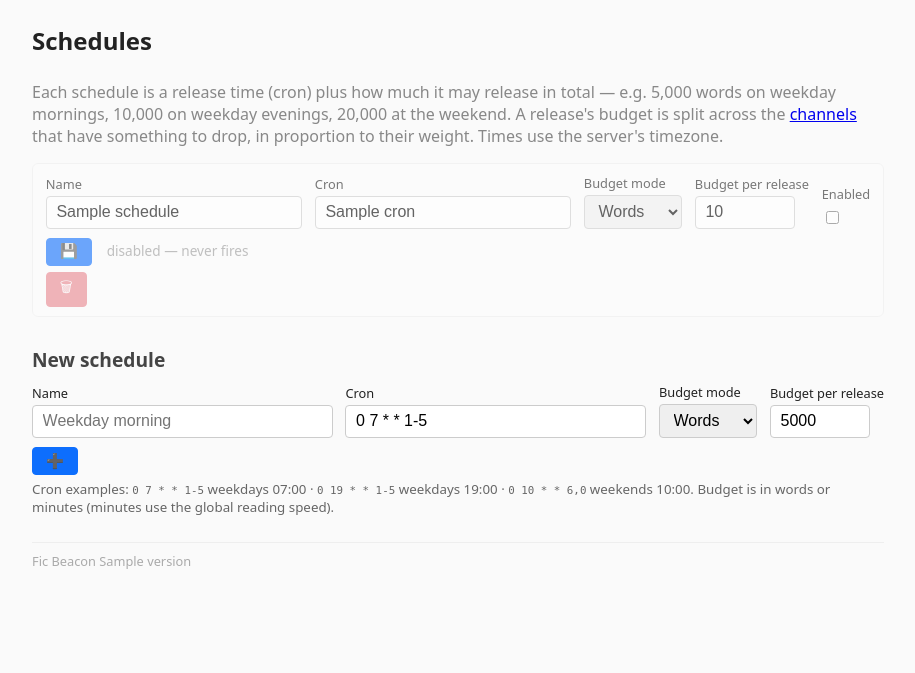
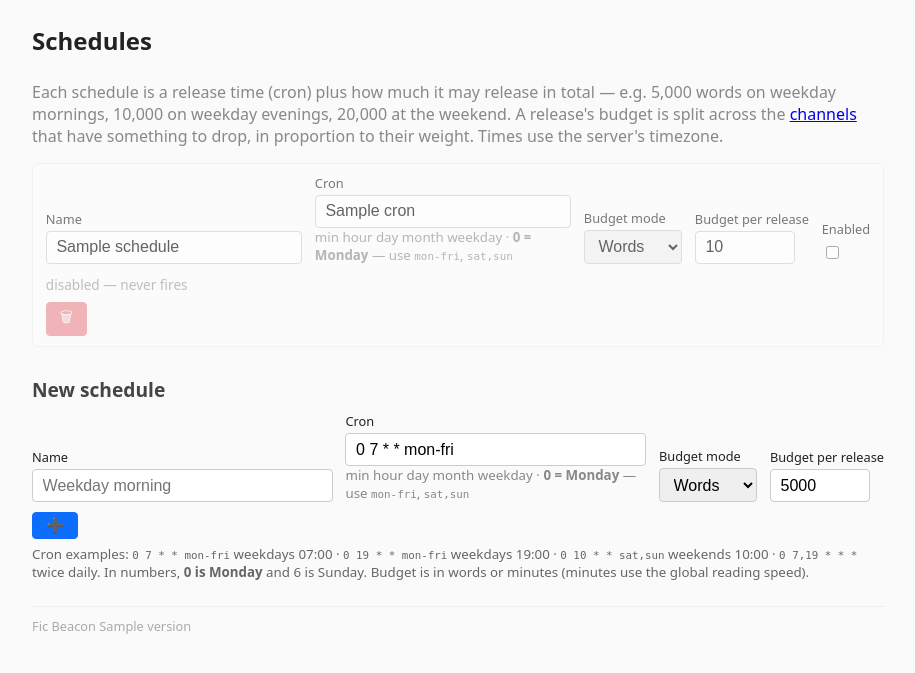
Before and after one commit to Similacrest/fic-beacon, a Python web app: template app/templates/admin/schedules.html in a window 1280 px wide. Shown: the part 63-736 px from the top of the page, without its empty margins (182-1097 px from the left). Run offline with Jinja, Linux system fonts and the light colour scheme; the template is opened without the code that fills it: most values are stand-ins (such as "Sample title", 1, 10 or a date in 2020); some libraries are stand-ins or nearby versions.

Commit message:
feat(schedules): auto-save schedule rows; fix day-of-week cron hints
Pre-existing working-tree change, committed on its own so the ops-findings
fixes that follow stay separate.

```diff
--- a/app/templates/admin/schedules.html
+++ b/app/templates/admin/schedules.html
@@ -23,8 +23,9 @@
     </div>
     <div style="flex:2; min-width:150px">
       <label style="font-size:.8em; display:block">Cron</label>
-      <input type="text" name="cron" value="{{ sc.cron if sc else '0 7 * * 1-5' }}" required style="width:100%"
-             title="5-field crontab: minute hour day-of-month month day-of-week">
+      <input type="text" name="cron" value="{{ sc.cron if sc else '0 7 * * mon-fri' }}" required style="width:100%"
+             title="5-field crontab: minute hour day-of-month month day-of-week. Day numbers are 0=Monday … 6=Sunday (not Sunday=0 as in classic cron) — prefer names: mon-fri, sat,sun.">
+      <small style="color:#888; display:block">min hour day month weekday · <b>0 = Monday</b> — use <code>mon-fri</code>, <code>sat,sun</code></small>
     </div>
     <div style="min-width:90px">
       <label style="font-size:.8em; display:block">Budget mode</label>
@@ -48,15 +49,19 @@
 
 {% for sc in schedules %}
 <div class="slot-card" style="{{ 'opacity:.6' if not sc.enabled }}">
-  <form method="post" action="/admin/schedules/{{ sc.id }}/edit">
+  {# Auto-saves 0.5 s after any change; the server validates the whole row and answers with the status
+     line. An invalid value (bad cron, empty name) saves nothing and says why. #}
+  <form method="post" action="/admin/schedules/{{ sc.id }}/edit" class="sched-form"
+        hx-post="/admin/schedules/{{ sc.id }}/edit" hx-trigger="change delay:500ms"
+        hx-target="find .sched-status" hx-swap="innerHTML">
     {{ fields(sc) }}
     <div style="margin-top:.6em">
-      <button class="btn btn-primary" type="submit" title="Save schedule">💾</button>
-      <span class="muted" style="margin-left:.8em; font-size:.85em">
+      <span class="muted sched-status" style="font-size:.85em" aria-live="polite">
         {% if not sc.enabled %}disabled — never fires
         {% elif next_times.get(sc.id) %}next: {{ next_times[sc.id].strftime('%a %Y-%m-%d %H:%M') }}
         {% else %}not scheduled{% endif %}
       </span>
+      <noscript><button class="btn btn-primary" type="submit" title="Save schedule">💾</button></noscript>
     </div>
   </form>
   <form method="post" action="/admin/schedules/{{ sc.id }}/delete" style="margin-top:.4em"
@@ -87,8 +92,9 @@
   {{ fields(none) }}
   <div style="margin-top:.6em"><button class="btn btn-primary" type="submit" title="Add schedule" aria-label="Add schedule">➕</button></div>
   <small style="color:#666; display:block; margin-top:.4em">
-    Cron examples: <code>0 7 * * 1-5</code> weekdays 07:00 · <code>0 19 * * 1-5</code> weekdays 19:00 ·
-    <code>0 10 * * 6,0</code> weekends 10:00. Budget is in words or minutes (minutes use the global reading speed).
+    Cron examples: <code>0 7 * * mon-fri</code> weekdays 07:00 · <code>0 19 * * mon-fri</code> weekdays 19:00 ·
+    <code>0 10 * * sat,sun</code> weekends 10:00 · <code>0 7,19 * * *</code> twice daily. In numbers, <b>0 is Monday</b>
+    and 6 is Sunday. Budget is in words or minutes (minutes use the global reading speed).
   </small>
 </form>
 
@@ -111,5 +117,13 @@
   });
 })();
 </script>
+<script>
+// Dim a schedule card as soon as its Enabled box is toggled (the server confirms on save).
+document.querySelectorAll('.sched-form input[name=enabled]').forEach(function (cb) {
+  cb.addEventListener('change', function () {
+    cb.closest('.slot-card').style.opacity = cb.checked ? '' : '.6';
+  });
+});
+</script>
 
 {% endblock %}
```
Also changed, not shown: app/routers/admin.py (+22 -1 lines), tests/test_schedules.py (+55 -2 lines), CHANGELOG.md.
